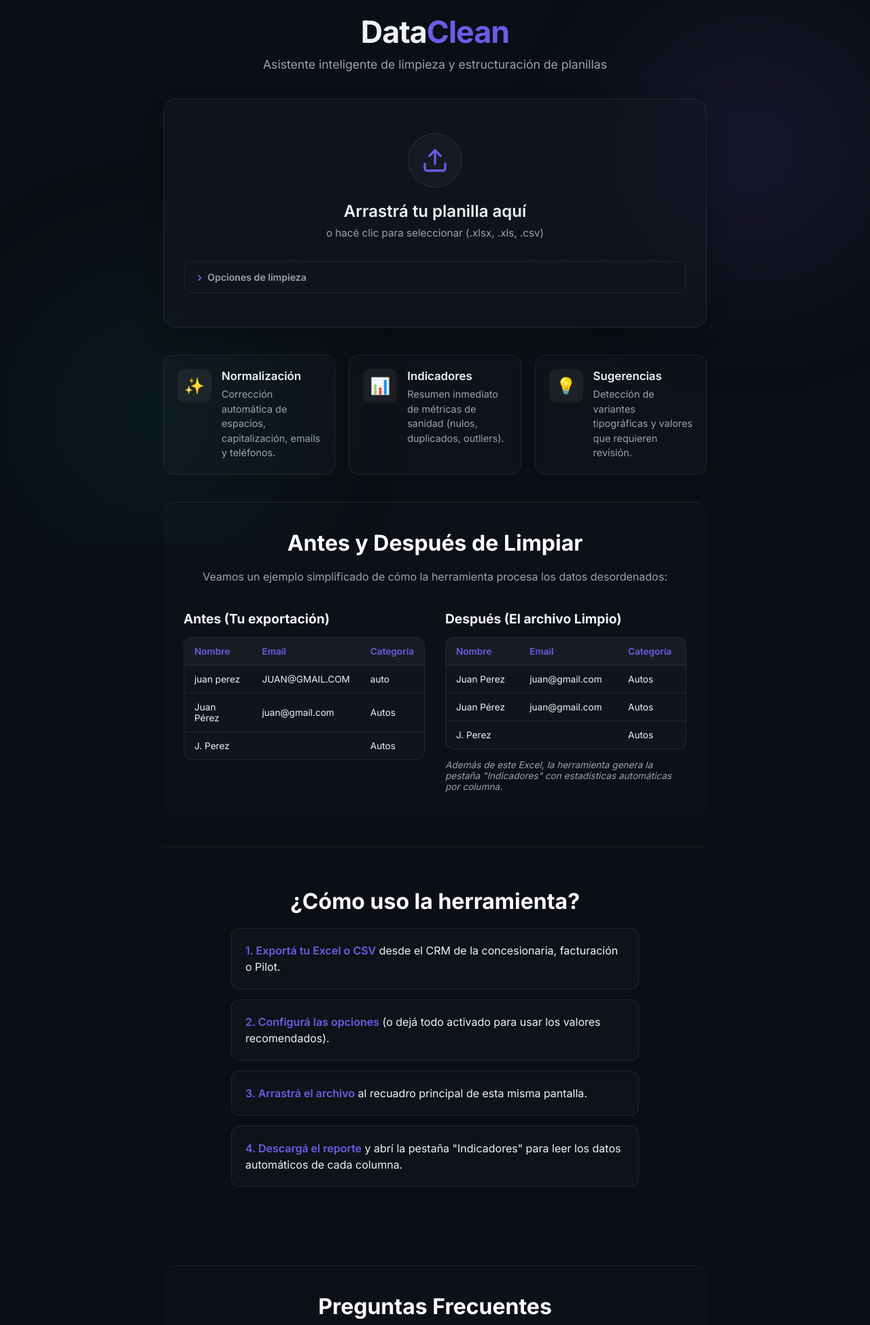
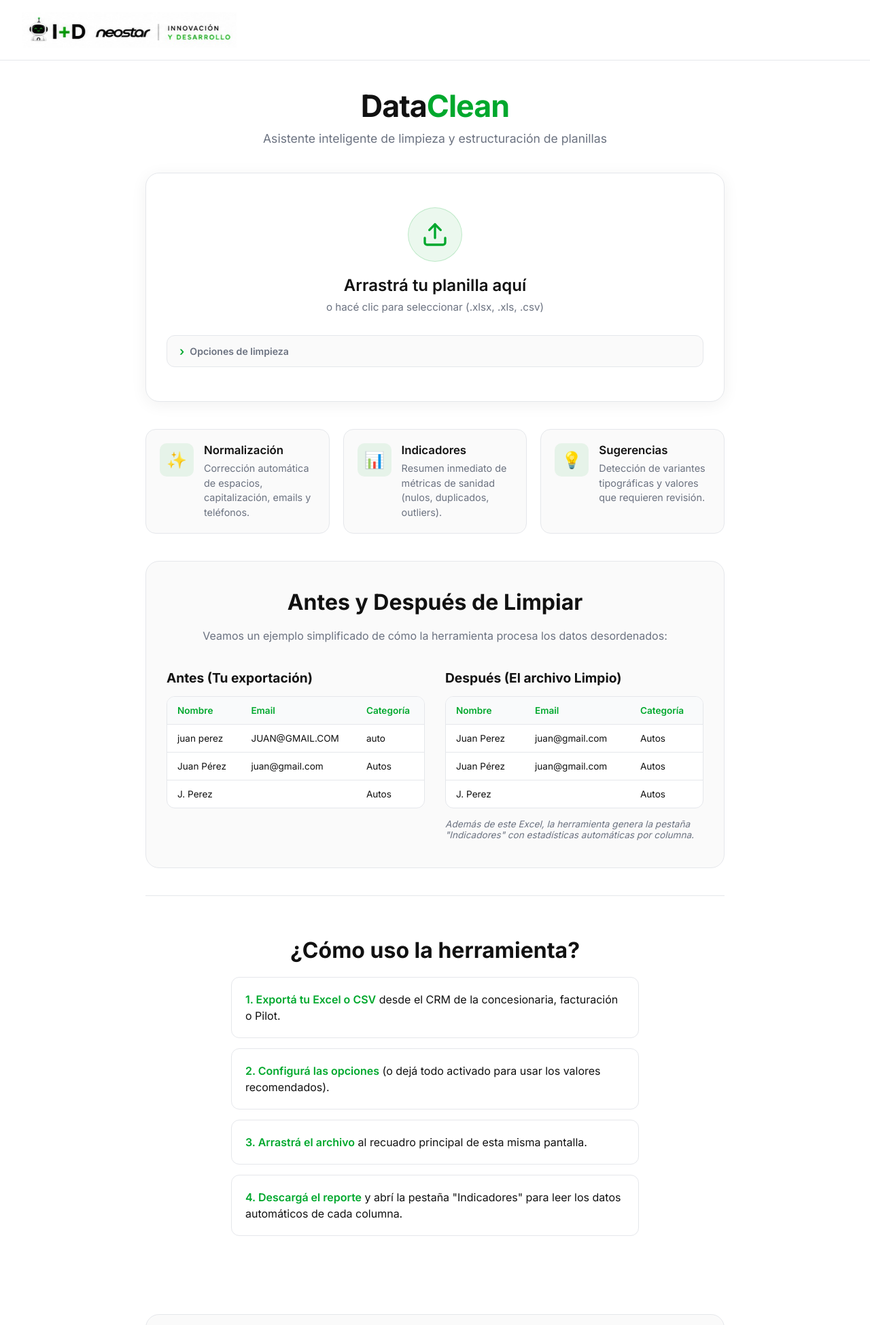
Before and after one commit to Marshall-ux/dataclean, a Flask app: page / in a window 1280 px wide. Shown: the top 1949 px of the page at 68% size. Run offline with Flask 3, Linux system fonts and the light colour scheme.

Commit message:
feat: aplicar estética Neostar y mejorar despliegue con Docker
Se actualiza el diseño con fondo blanco, colores negro y verde, header con logo a ancho completo, volúmenes para templates/static y cache busting del CSS.

Co-authored-by: Cursor <cursoragent@cursor.com>

```diff
--- a/docker-compose.yml
+++ b/docker-compose.yml
@@ -4,6 +4,9 @@ services:
     container_name: dataclean_app
     ports:
       - "5001:5001"
+    volumes:
+      - ./templates:/app/templates
+      - ./static:/app/static
     env_file:
       - path: .env
         required: false
--- a/static/css/styles.css
+++ b/static/css/styles.css
@@ -1,13 +1,14 @@
 :root {
-    --bg-color: #0B0E14;
-    --card-bg: rgba(20, 24, 34, 0.6);
-    --card-border: rgba(255, 255, 255, 0.08);
-    --text-main: #F0F2F5;
-    --text-muted: #9BA3AF;
-    --primary: #6C5CE7;
-    --primary-hover: #5A4BDE;
-    --success: #00B894;
-    --error: #FF7675;
+    --bg-color: #FFFFFF;
+    --card-bg: #FFFFFF;
+    --card-border: #E5E7EB;
+    --text-main: #111111;
+    --text-muted: #6B7280;
+    --primary: #00A82D;
+    --primary-hover: #008F26;
+    --primary-soft: rgba(0, 168, 45, 0.08);
+    --success: #00A82D;
+    --error: #DC2626;
 }
 
 * {
@@ -20,65 +21,57 @@ body {
     font-family: 'Inter', sans-serif;
     background-color: var(--bg-color);
     color: var(--text-main);
-    display: flex;
-    justify-content: center;
-    align-items: center;
     min-height: 100vh;
     overflow-x: hidden;
-    position: relative;
-    padding: 20px;
 }
 
-.background-elements {
-    position: fixed;
-    top: 0; left: 0; width: 100%; height: 100%;
-    z-index: -1;
-    overflow: hidden;
-    pointer-events: none;
+/* ── Header de sitio (ancho completo) ─────────────────────────────────────── */
+.site-header {
+    width: 100%;
+    background-color: var(--bg-color);
+    border-bottom: 1px solid var(--card-border);
+    padding: 18px 32px;
 }
 
-.blob {
-    position: absolute;
-    filter: blur(80px);
-    opacity: 0.5;
-    border-radius: 50%;
+.site-header-inner {
+    width: 100%;
+    display: flex;
+    align-items: center;
+    justify-content: flex-start;
 }
 
-.blob-1 {
-    top: -10%; right: -10%;
-    width: 600px; height: 600px;
-    background: radial-gradient(circle, rgba(108,92,231,0.3) 0%, rgba(11,14,20,0) 70%);
-}
-
-.blob-2 {
-    bottom: -20%; left: -10%;
-    width: 700px; height: 700px;
-    background: radial-gradient(circle, rgba(0,184,148,0.15) 0%, rgba(11,14,20,0) 70%);
+.site-logo {
+    height: 52px;
+    width: auto;
+    display: block;
+    object-fit: contain;
 }
 
 .container {
-    max-width: 800px;
+    max-width: 900px;
     width: 100%;
-    z-index: 1;
+    margin: 0 auto;
+    padding: 40px 24px 60px;
 }
 
-header {
+.page-header {
     text-align: center;
     margin-bottom: 40px;
 }
 
-header h1 {
+.page-header h1 {
     font-size: 2.8rem;
     font-weight: 700;
     margin-bottom: 10px;
     letter-spacing: -1px;
+    color: var(--text-main);
 }
 
-header h1 span {
+.page-header h1 span {
     color: var(--primary);
 }
 
-header p {
+.page-header p {
     color: var(--text-muted);
     font-size: 1.1rem;
 }
@@ -86,20 +79,18 @@ header p {
 .upload-card {
     background: var(--card-bg);
     border: 1px solid var(--card-border);
-    backdrop-filter: blur(20px);
-    -webkit-backdrop-filter: blur(20px);
     border-radius: 20px;
     padding: 50px 30px;
     text-align: center;
     transition: all 0.3s ease;
-    box-shadow: 0 15px 35px rgba(0,0,0,0.2);
+    box-shadow: 0 4px 24px rgba(0, 0, 0, 0.06);
     margin-bottom: 40px;
 }
 
 .upload-card.dragover {
     border-color: var(--primary);
-    background: rgba(108,92,231,0.05);
-    transform: scale(1.02);
+    background: var(--primary-soft);
+    transform: scale(1.01);
 }
 
 #file-input {
@@ -110,12 +101,12 @@ header p {
     width: 80px;
     height: 80px;
     margin: 0 auto 20px;
-    background: rgba(255,255,255,0.03);
+    background: var(--primary-soft);
     border-radius: 50%;
     display: flex;
     align-items: center;
     justify-content: center;
-    border: 1px solid var(--card-border);
+    border: 1px solid rgba(0, 168, 45, 0.2);
     color: var(--primary);
 }
 
@@ -135,13 +126,14 @@ header p {
 
 .upload-clickable:hover .icon-container {
     border-color: var(--primary);
-    background: rgba(108,92,231,0.08);
+    background: rgba(0, 168, 45, 0.12);
 }
 
 .upload-form h2 {
     font-size: 1.5rem;
     margin-bottom: 8px;
     font-weight: 600;
+    color: var(--text-main);
 }
 
 .upload-form .subtitle {
@@ -157,6 +149,7 @@ header p {
     overflow: hidden;
     text-align: left;
     cursor: default;
+    background: #FAFAFA;
 }
 
 .options-summary {
@@ -342,7 +337,7 @@ details[open] .options-summary::before {
 }
 
 .feature-item {
-    background: rgba(255,255,255,0.02);
+    background: #FAFAFA;
     border: 1px solid var(--card-border);
     padding: 20px;
     border-radius: 15px;
@@ -353,7 +348,7 @@ details[open] .options-summary::before {
 
 .feature-icon {
     font-size: 1.5rem;
-    background: rgba(255,255,255,0.05);
+    background: var(--primary-soft);
     padding: 10px;
     border-radius: 10px;
 }
@@ -362,6 +357,7 @@ details[open] .options-summary::before {
     font-size: 1.05rem;
     margin-bottom: 6px;
     font-weight: 600;
+    color: var(--text-main);
 }
 
 .feature-item p {
@@ -378,16 +374,22 @@ details[open] .options-summary::before {
 }
 
 .section.alt {
-    background: rgba(255,255,255,0.01);
+    background: #FAFAFA;
     border-radius: 20px;
     padding: 40px 30px;
+    border: 1px solid var(--card-border);
 }
 
 .section h2 {
     font-size: 2rem;
     margin-bottom: 20px;
-    color: white;
+    color: var(--text-main);
     text-align: center;
+}
+
+.section h2 span,
+.section strong {
+    color: var(--primary);
 }
 
 .section > p {
@@ -422,10 +423,11 @@ th, td {
     padding: 12px 15px;
     text-align: left;
     border-bottom: 1px solid var(--card-border);
+    color: var(--text-main);
 }
 
 th {
-    background: rgba(255,255,255,0.03);
+    background: #F9FAFB;
     font-weight: 600;
     color: var(--primary);
 }
@@ -454,12 +455,13 @@ tr:last-child td {
 }
 
 .steps li {
-    background: rgba(255,255,255,0.02);
+    background: #FFFFFF;
     border: 1px solid var(--card-border);
     padding: 20px;
     border-radius: 12px;
     margin-bottom: 15px;
     line-height: 1.5;
+    color: var(--text-main);
 }
 
 .steps strong {
--- a/templates/index.html
+++ b/templates/index.html
@@ -5,16 +5,21 @@
     <meta name="viewport" content="width=device-width, initial-scale=1.0">
     <title>Asistente de Limpieza de Planillas</title>
     <link href="https://fonts.googleapis.com/css2?family=Inter:wght@300;400;600;700&display=swap" rel="stylesheet">
-    <link rel="stylesheet" href="{{ url_for('static', filename='css/styles.css') }}">
+    <link rel="stylesheet" href="{{ url_for('static', filename='css/styles.css') }}?v=2">
 </head>
 <body>
-    <div class="background-elements">
-        <div class="blob blob-1"></div>
-        <div class="blob blob-2"></div>
-    </div>
+    <header class="site-header">
+        <div class="site-header-inner">
+            <img
+                src="{{ url_for('static', filename='img/robot-i+d-neostar.png') }}"
+                alt="I+D neostar - Innovación y Desarrollo"
+                class="site-logo"
+            >
+        </div>
+    </header>
 
     <div class="container">
-        <header>
+        <header class="page-header">
             <h1>Data<span>Clean</span></h1>
             <p>Asistente inteligente de limpieza y estructuración de planillas</p>
         </header>
```
Also changed, not shown: other parts of static/css/styles.css (+23 -15 lines), static/img/robot-i+d-neostar.png (added).
